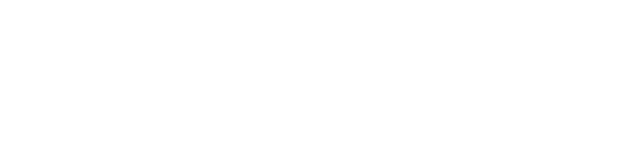
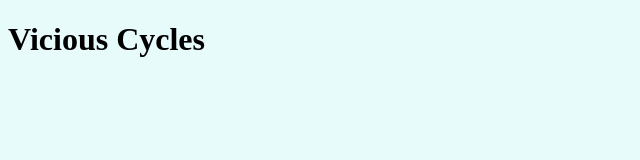
Before and after one commit to NataliaF1/ViciousCyclesProject, a plain HTML site: page index.html in a window 1280 px wide. Shown: the whole page, without its empty margins (0-640 px from the left). Drawn offline with Linux system fonts and the light colour scheme.

Commit message:
Add files via upload

```diff
--- a/index.html
+++ b/index.html
@@ -3,14 +3,19 @@
 <html>
 
 <head>
-
   <title>Vicious Cycles</title>
-
+  <link rel="stylesheet" href="mystyle.css">
+  <style>
+    body {
+      background-color: #E7FBFB;
+    }
+  </style>
 </head>
 
 <body>
-  <h1></h1>
+  <h1>Vicious Cycles</h1>
   <p></p>
+
 </body>
 
 </html>
```
